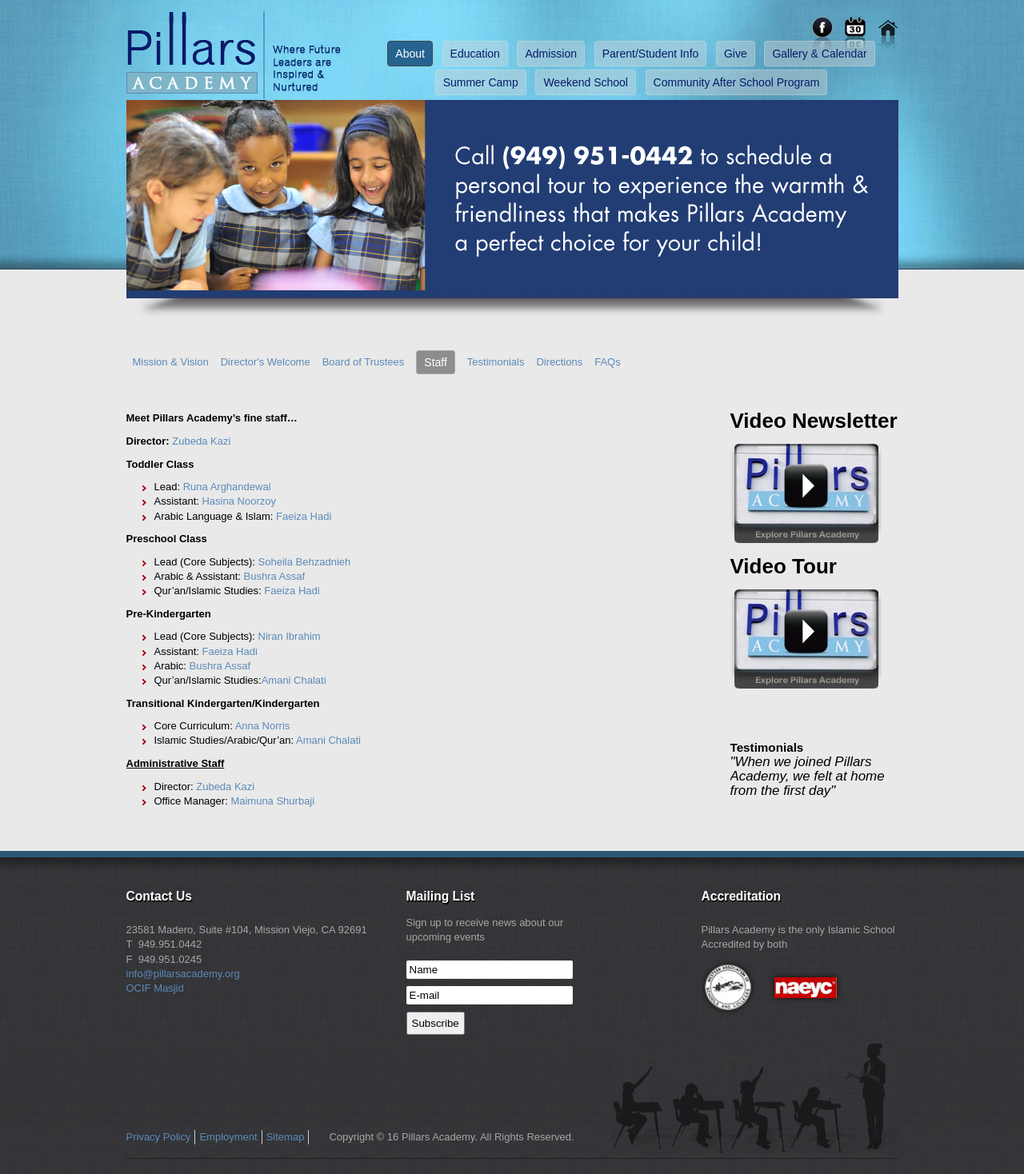
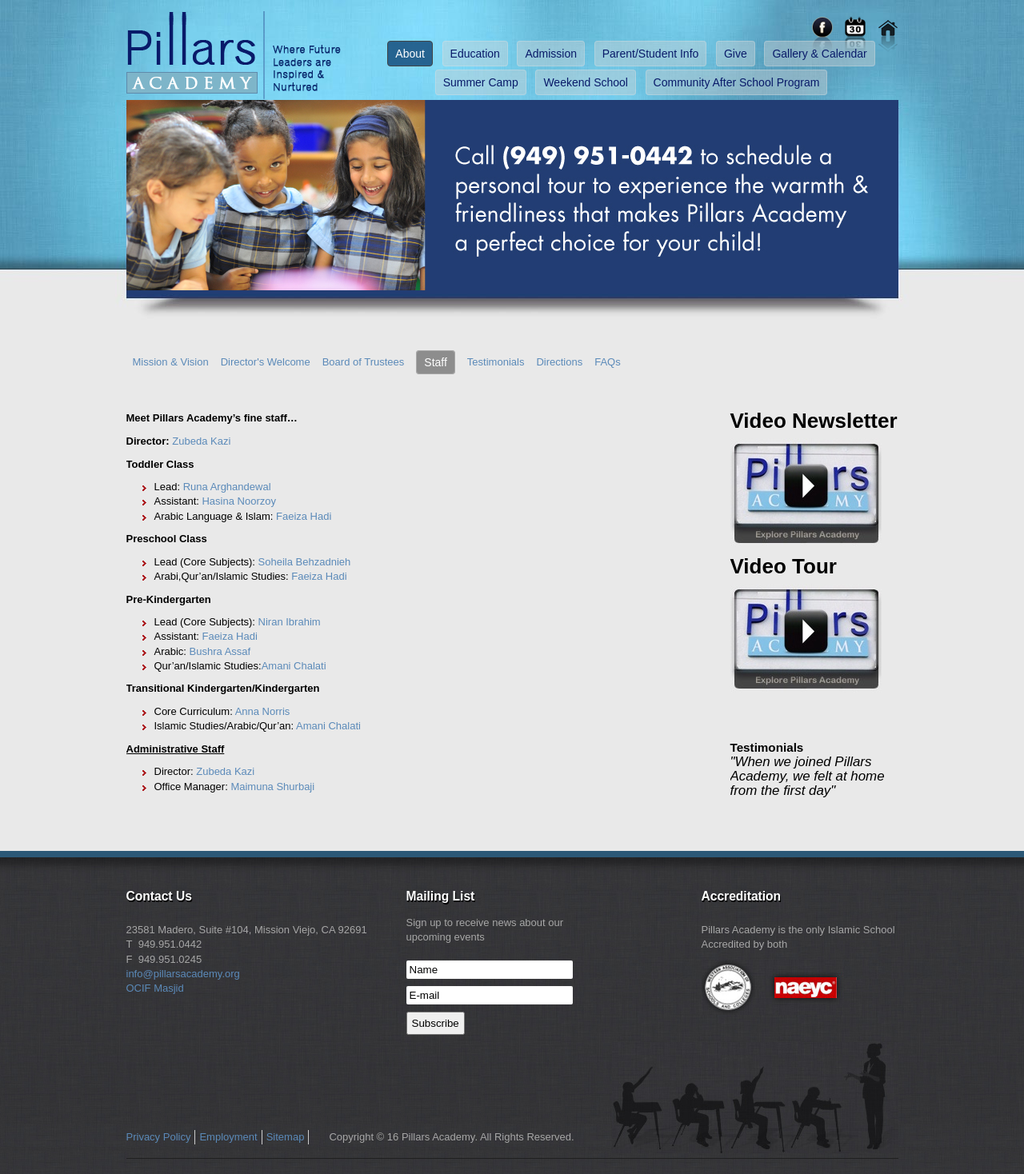
Before and after one commit to pillarsacademy/pillarsacademy.github.io, a Jekyll site: the page built from about/staff/index.md, in a window 1280 px wide. Shown: the whole page at 80% size. Built offline with Jekyll 4.4.1, drawn with Linux system fonts in a browser that asks for light colours; nearby versions of some CDN libraries.

Commit message:
Update index.md

```diff
--- a/about/staff/index.md
+++ b/about/staff/index.md
@@ -14,8 +14,7 @@
 <b>Preschool Class</b>
 
 * Lead (Core Subjects): [Soheila Behzadnieh](./SB)
-* Arabic & Assistant: [Bushra Assaf](./BA)
-* Qur'an/Islamic Studies: [Faeiza Hadi](./FH)
+* Arabi,Qur'an/Islamic Studies: [Faeiza Hadi](./FH)
 
 <b>Pre-Kindergarten</b>
 
```
